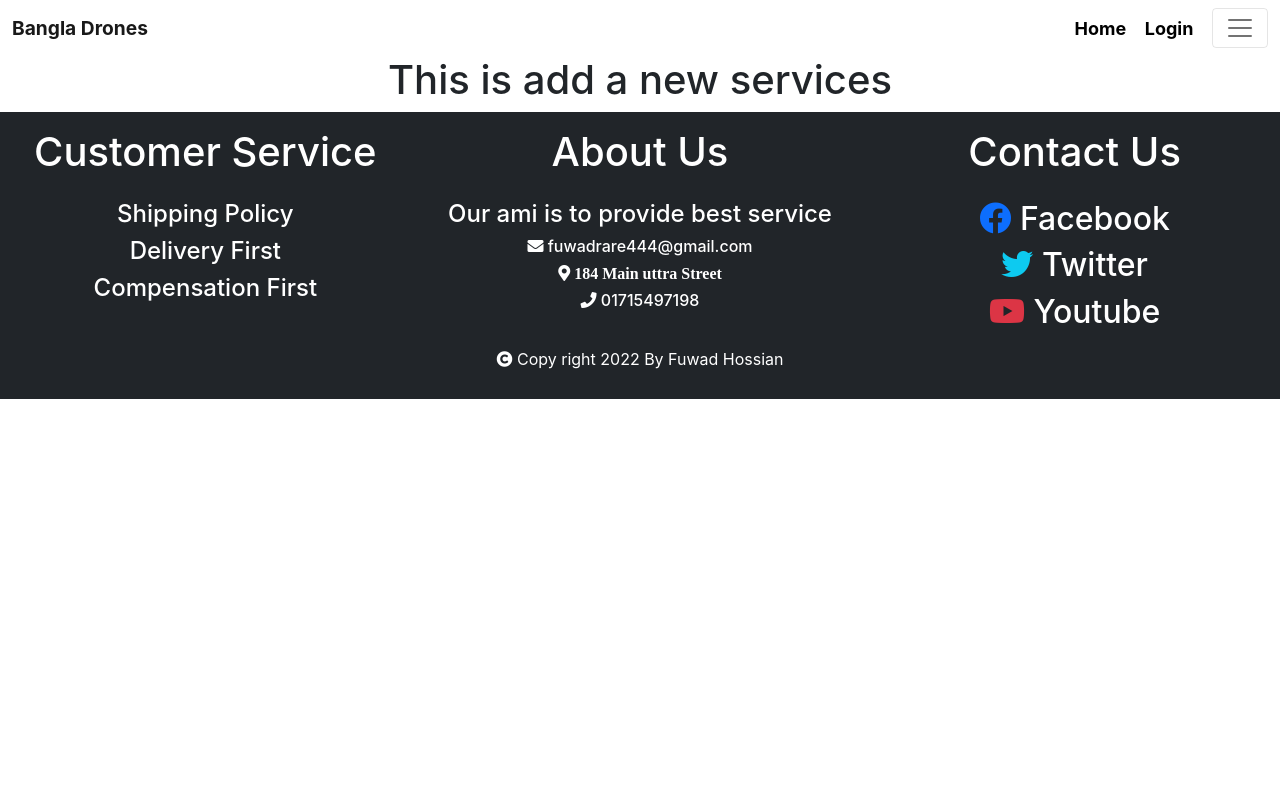
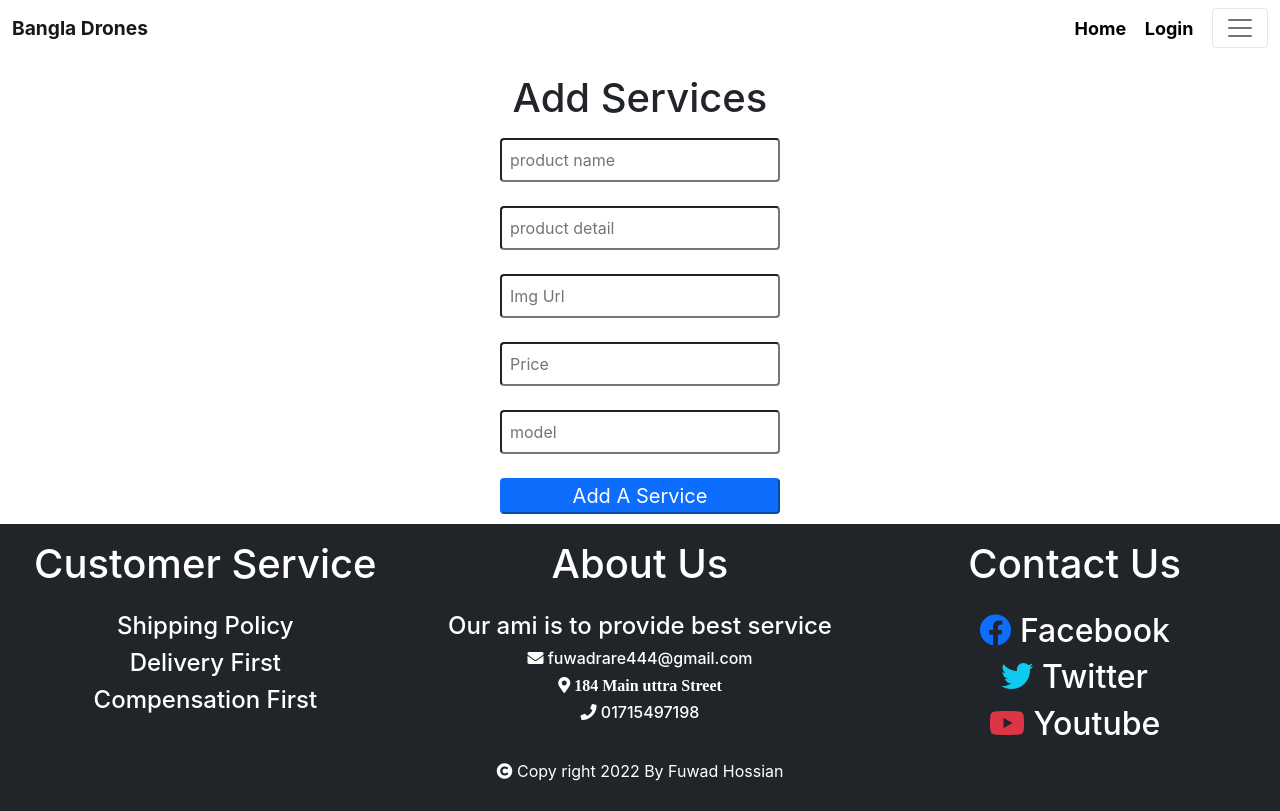
Before and after one commit to Fuhad1998/bangla-drone-clint-site, a React (Create React App) app: page /addAnewService in a window 1280 px wide. Built offline with nearby package versions, Linux system fonts and the light colour scheme; no server answers.

Commit message:
add delate

```diff
--- a/src/Component/AddANewService/AddANewService.js
+++ b/src/Component/AddANewService/AddANewService.js
@@ -1,11 +1,71 @@
-import React from 'react';
+import React from "react";
+import { useForm } from "react-hook-form";
 
 const AddANewService = () => {
-    return (
-        <div>
-            <h1>This is add a new services</h1>
-        </div>
-    );
+  const { register, handleSubmit } = useForm();
+  const onSubmit = (data) => {
+    fetch("http://localhost:5000/products", {
+        method: "POST",
+        headers: {
+          "content-type": "application/json",
+        },
+        body: JSON.stringify(data),
+      })
+        .then((res) => res.json())
+        .then((result) => {
+          if (result.insertedId) {
+            alert("successful Add A Product");
+          }
+        });
+  };
+
+  return (
+    <div>
+      <form className="login-from" onSubmit={handleSubmit(onSubmit)}>
+        <h1 className="p-2 ">Add Services</h1>
+        <input
+          className="input-btn p-2 rounded"
+          {...register("name")}
+          placeholder="product name"
+          type="name"
+        />
+        <br />
+        <input
+          className="input-btn p-2 rounded"
+          {...register("detail")}
+          placeholder="product detail"
+          type="text"
+        />
+        <br />
+        <input
+          className="input-btn p-2 rounded"
+          {...register("img")}
+          placeholder="Img Url"
+          type="text"
+        />
+        <br />
+        <input
+          className="input-btn p-2 rounded"
+          {...register("price")}
+          placeholder="Price"
+          type="number"
+        />
+        <br />
+        <input
+          className="input-btn p-2 rounded"
+          {...register("model")}
+          placeholder="model"
+          type="text"
+        />
+        <br />
+        <input
+          className="btn-submit input-btn btn-primary fs-5 rounded"
+          type="submit"
+          value="Add A Service"
+        />
+      </form>
+    </div>
+  );
 };
 
 export default AddANewService;
--- a/src/Component/Homepage/Banner/Banner.js
+++ b/src/Component/Homepage/Banner/Banner.js
@@ -17,8 +17,8 @@ const Banner = () => {
         alt="First slide"
       />
       <Carousel.Caption>
-        <h3>First slide label</h3>
-        <p>Nulla vitae elit libero, a pharetra augue mollis interdum.</p>
+        <h3></h3>
+        <p></p>
       </Carousel.Caption>
     </Carousel.Item>
     <Carousel.Item>
@@ -29,8 +29,7 @@ const Banner = () => {
       />
 
       <Carousel.Caption>
-        <h3>Second slide label</h3>
-        <p>Lorem ipsum dolor sit amet, consectetur adipiscing elit.</p>
+
       </Carousel.Caption>
     </Carousel.Item>
     <Carousel.Item>
@@ -41,8 +40,7 @@ const Banner = () => {
       />
 
       <Carousel.Caption>
-        <h3>Third slide label</h3>
-        <p>Praesent commodo cursus magna, vel scelerisque nisl consectetur.</p>
+
       </Carousel.Caption>
     </Carousel.Item>
   </Carousel>
--- a/src/Component/Homepage/Header/Header.js
+++ b/src/Component/Homepage/Header/Header.js
@@ -42,11 +42,11 @@ const Header = () => {
           <Offcanvas.Body >
             <Nav className="justify-content-end flex-grow-1 pe-3">
 
+              <Link className="header-link px-2" to="/trips">
+                TIPS & ARTICLE
+              </Link>
               <Link className="header-link px-2" to="/expertise">
                 Expertise
-              </Link>
-              <Link className="header-link px-2" to="/trips">
-                TIPS & ARTICLE
               </Link>
               {
                 user?.email && <Link className="header-link px-2" to="/orders">
--- a/src/Component/Homepage/Services/Services.js
+++ b/src/Component/Homepage/Services/Services.js
@@ -4,9 +4,9 @@ import Service from '../Service/Service';
 const Services = () => {
     const [services, setServices] = useState([]);
     useEffect(()=>{
-        fetch(`data.json`)
+        fetch(`http://localhost:5000/products`)
         .then(res => res.json())
-        .then(data => setServices(data))
+        .then(data => setServices(data?.slice(0, 9)))
     }, [])
     return (
         <div className='container'>
--- a/src/Component/ManageAllOrder/ManageAllOrder.js
+++ /dev/null
@@ -1,24 +0,0 @@
-import React from "react";
-import { Card } from "react-bootstrap";
-
-const ManageAllOrder = ({ allOrder }) => {
-  return (
-    <Card
-      className="col-xs-12 col-sm-12 col-md-4 px-2 shadow-sm  m-3 "
-      border="primary"
-      style={{ width: "20rem" }}
-    >
-      <Card.Body>
-        {/* <Card.Title>Primary Card Title</Card.Title> */}
-        <Card.Text>Name: {allOrder.name}</Card.Text>
-        <Card.Text>Email: {allOrder.email}</Card.Text>
-        <Card.Text>Address: {allOrder.address}</Card.Text>
-        <Card.Text>OrderName: {allOrder.orderName}</Card.Text>
-        <Card.Text>Phone Number: {allOrder.number}</Card.Text>
-        <button className="btn btn-warning">Cancel Order</button>
-      </Card.Body>
-    </Card>
-  );
-};
-
-export default ManageAllOrder;
--- a/src/Component/ManageAllOrders/ManageAllOrders.js
+++ b/src/Component/ManageAllOrders/ManageAllOrders.js
@@ -1,6 +1,7 @@
 import React, { useEffect, useState } from "react";
+import { Card } from "react-bootstrap";
 
-import ManageAllOrder from "../ManageAllOrder/ManageAllOrder";
+
 
 const ManageAllOrders = () => {
   const [allOrders, setAllOrders] = useState([]);
@@ -9,15 +10,50 @@ const ManageAllOrders = () => {
       .then((res) => res.json())
       .then((data) => setAllOrders(data));
   }, []);
+
+
+  const handelDeleteOrders = id =>{
+    const proceed = window.confirm('Are You Sure You Want TO Delete')
+    if(proceed){
+        const url = `http://localhost:5000/orders/${id}`
+        fetch(url, {
+          method: 'DELETE'
+        })
+        .then(res => res.json())
+        .then(data => {
+          if(data.deletedCount > 0){
+            alert('deleted successful')
+            const remainingUser = allOrders?.filter(order => order._id!==id)
+            setAllOrders(remainingUser)
+          }
+        })
+    }
+
+
+
+  }
   return (
     <div className='container '>
     <div className='row '>
         <h1 className='p-2'>All Orders</h1>
             {
-                allOrders.map(allOrder=><ManageAllOrder
+                allOrders.map(allOrder=> <Card
                 key={allOrder._id}
                 allOrder={allOrder}
-                ></ManageAllOrder>)
+                  className="col-xs-12 col-sm-12 col-md-4 px-2 shadow-sm  m-3 "
+                  border="primary"
+                  style={{ width: "20rem" }}
+                >
+                  <Card.Body>
+                    {/* <Card.Title>Primary Card Title</Card.Title> */}
+                    <Card.Text>Name: {allOrder.name}</Card.Text>
+                    <Card.Text>Email: {allOrder.email}</Card.Text>
+                    <Card.Text>Address: {allOrder.address}</Card.Text>
+                    <Card.Text>OrderName: {allOrder.orderName}</Card.Text>
+                    <Card.Text>Phone Number: {allOrder.number}</Card.Text>
+                    <button onClick={() => handelDeleteOrders(allOrder?._id)} className="btn btn-warning">Cancel Order</button>
+                  </Card.Body>
+                </Card>)
             }
     </div>
 </div>
--- a/src/Component/MyOrder/MyOrder.js
+++ /dev/null
@@ -1,24 +0,0 @@
-import React from 'react';
-import { Card } from 'react-bootstrap';
-
-const MyOrder = ({MyOrder}) => {
-    return (
-        <Card
-        className="col-xs-12 col-sm-12 col-md-4 px-2 shadow-sm  m-3 "
-        border="primary"
-        style={{ width: "20rem" }}
-      >
-        <Card.Body>
-          {/* <Card.Title>Primary Card Title</Card.Title> */}
-          <Card.Text>Name: {MyOrder.name}</Card.Text>
-          <Card.Text>Email: {MyOrder.email}</Card.Text>
-          <Card.Text>Address: {MyOrder.address}</Card.Text>
-          <Card.Text>OrderName: {MyOrder.orderName}</Card.Text>
-          <Card.Text>Phone Number: {MyOrder.number}</Card.Text>
-          <button className="btn btn-warning">Cancel Order</button>
-        </Card.Body>
-      </Card>
-    );
-};
-
-export default MyOrder;
--- a/src/Component/MyOrders/MyOrders.js
+++ b/src/Component/MyOrders/MyOrders.js
@@ -1,5 +1,6 @@
 import React, { useEffect, useState } from 'react';
-import MyOrder from '../MyOrder/MyOrder';
+import { Card } from 'react-bootstrap';
+
 
 
 const MyOrders = () => {
@@ -9,15 +10,51 @@ const MyOrders = () => {
         .then((res) => res.json())
         .then((data) => setmyOrders(data));
     }, []);
+
+    const handelDeleteOrders = id =>{
+      const proceed = window.confirm('Are You Sure You Want TO Delete')
+      if(proceed){
+          const url = `http://localhost:5000/orders/${id}`
+          fetch(url, {
+            method: 'DELETE'
+          })
+          .then(res => res.json())
+          .then(data => {
+            if(data.deletedCount > 0){
+              alert('deleted successful')
+              const remainingUser = myOrders?.filter(order => order._id!==id)
+              setmyOrders(remainingUser)
+            }
+          })
+      }
+
+
+
+    }
+
+
     return (
         <div className='container '>
         <div className='row '>
             <h1 className='p-2'>All Orders</h1>
                 {
-                    myOrders.map(myOrder=><MyOrder
+                    myOrders.map(myOrder=><Card
                     key={myOrder._id}
-                    MyOrder={myOrder}
-                    ></MyOrder>)
+                    myOrder={myOrder}
+                        className="col-xs-12 col-sm-12 col-md-4 px-2 shadow-sm  m-3 "
+                        border="primary"
+                        style={{ width: "20rem" }}
+                      >
+                        <Card.Body>
+                          {/* <Card.Title>Primary Card Title</Card.Title> */}
+                          <Card.Text>Name: {myOrder.name}</Card.Text>
+                          <Card.Text>Email: {myOrder.email}</Card.Text>
+                          <Card.Text>Address: {myOrder.address}</Card.Text>
+                          <Card.Text>OrderName: {myOrder.orderName}</Card.Text>
+                          <Card.Text>Phone Number: {myOrder.number}</Card.Text>
+                          <button onClick={() => handelDeleteOrders(myOrder?._id)}  className="btn btn-warning">Cancel Order</button>
+                        </Card.Body>
+                      </Card>)
                 }
         </div>
     </div>
```
